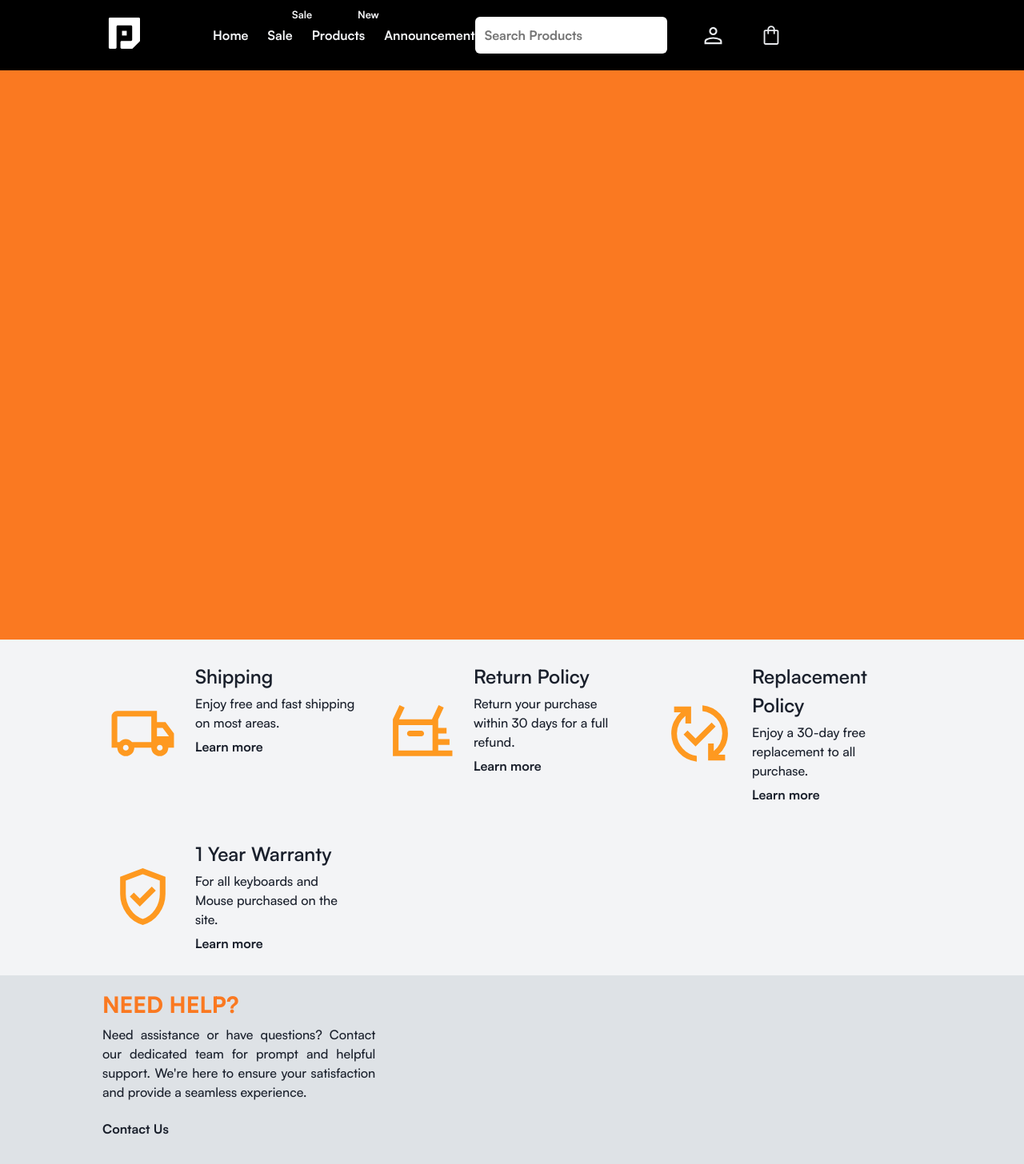
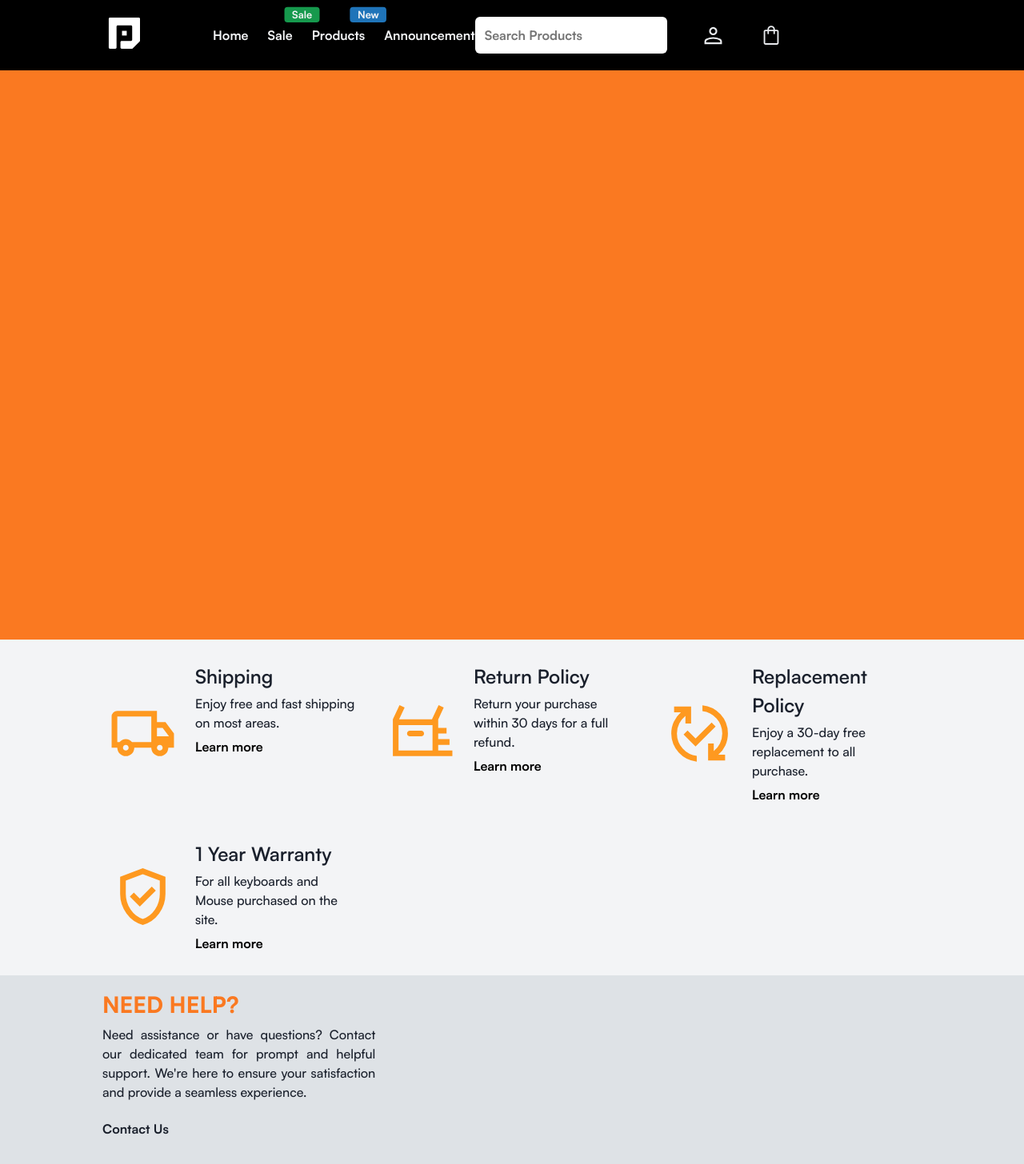
Before and after one commit to AlexisRellon/PixelPlaza, a PHP site: page / in a window 1280 px wide. Shown: the whole page at 80% size. Run offline with PHP 8.4, Linux system fonts and the light colour scheme.

Commit message:
Update root-style.css with new color variables for sale, new, and hot

```diff
--- a/css/root-style.css
+++ b/css/root-style.css
@@ -6,6 +6,8 @@
     --color-primary: #FA7921;
     --color-secondary: #fe9920;
     --color-tertiary: #ffda47;
+    --color-black: #000;
+    --color-white: #fff;
 
     /* Dark Theme */
     --color-dark-400: #1a202c;
@@ -25,6 +27,11 @@
     --color-information: #3490dc;
     --color-success: #38c172;
     --color-danger: #e3342f;
+
+    /* Sale, New, Hot */
+    --color-sale: #16994d;
+    --color-new: #1f74b9;
+    --color-hot: #c13838;
 
     /* Background */
     --background-color-light: #f3f4f6;
```
